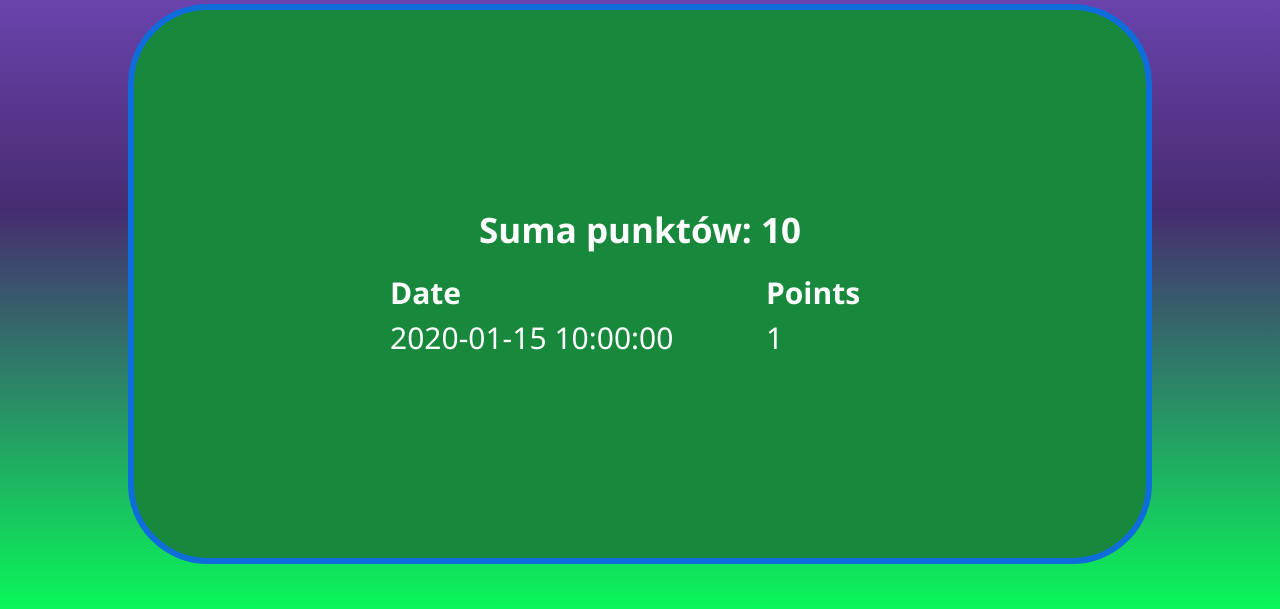
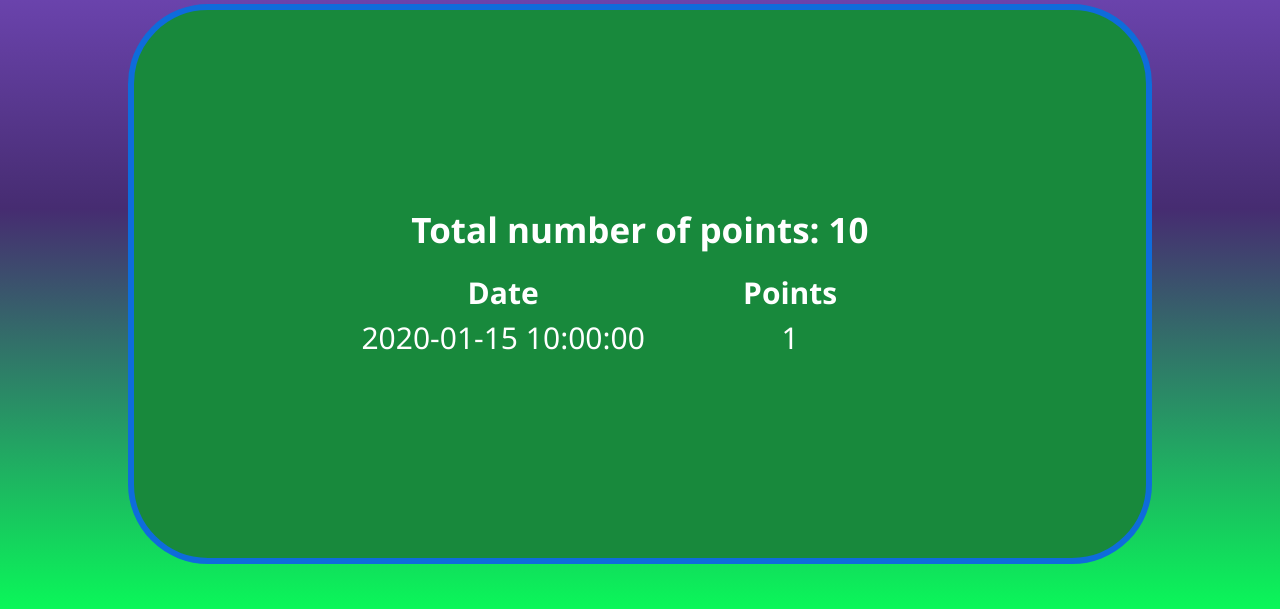
Before and after one commit to Kazan33333/Sports_Quiz_App, a PHP site: template public/views/your_points.php in a window 1280 px wide. Shown: the part 191-800 px from the top of the page. Run offline with PHP 8.4, Linux system fonts and the light colour scheme; the template is opened without the code that fills it: most values are stand-ins (such as "Sample title", 1, 10 or a date in 2020); a stand-in replaces the project's code that opens the database connection; some libraries are stand-ins or nearby versions.

Commit message:
Some CSS changes

```diff
--- a/public/css/solo_game.css
+++ b/public/css/solo_game.css
@@ -8,3 +8,9 @@
     position: relative;
     top: 8vh;
 }
+
+.question_count {
+    font-size: 30px;
+    font-weight: 600;
+    padding-bottom: 1em;
+}
--- a/public/css/your_points.css
+++ b/public/css/your_points.css
@@ -4,12 +4,14 @@
 }
 
 th, td {
-    text-align: left;
+    text-align: center;
 }
 
 table {
+    position: relative;
+    left: -5vw;
     font-size: 30px;
-    width: 50%;
+    width: 45vw;
 }
 
 .suma_pkt {
--- a/public/views/solo_game.php
+++ b/public/views/solo_game.php
@@ -22,9 +22,9 @@
         </h2>
     </div>
     <div class="list1">
-        <h3>
+        <div class="question_count">
             Count of questions: <?php echo $count_of_questions;?>
-        </h3>
+        </div>
         <a href="/quiz_sheet/1">
             <button class="button_play" type="submit" id="play">Play</button>
         </a>
--- a/public/views/your_points.php
+++ b/public/views/your_points.php
@@ -22,7 +22,9 @@
         </h2>
     </div>
     <div class="list1">
-        <div class="suma_pkt">Suma punktów: <?php echo $total;?></div>
+        <div class="suma_pkt">
+            Total number of points: <?php echo $total;?>
+        </div>
         <table>
             <tr>
                 <th>Date</th>
```
Also changed, not shown: public/css/top_100.css (+6 -3 lines).
